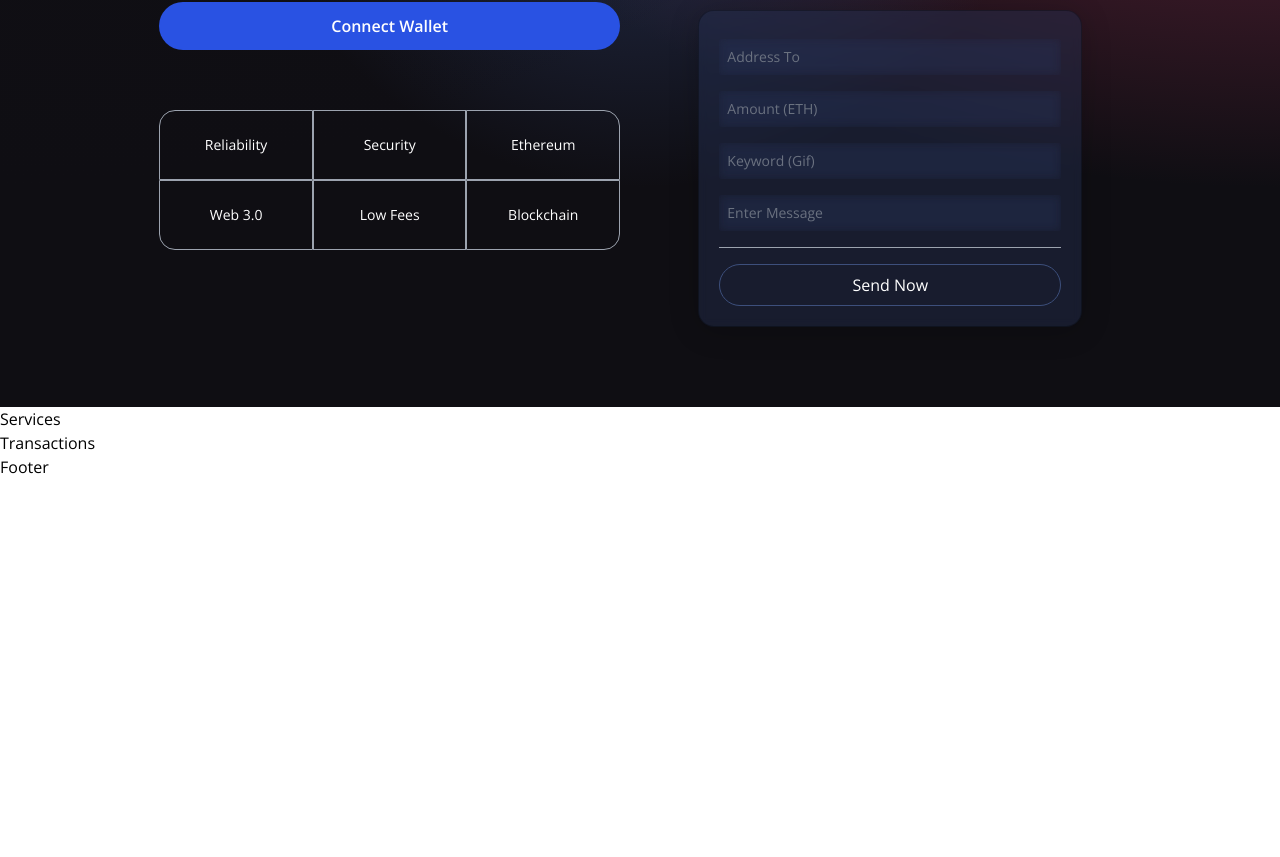
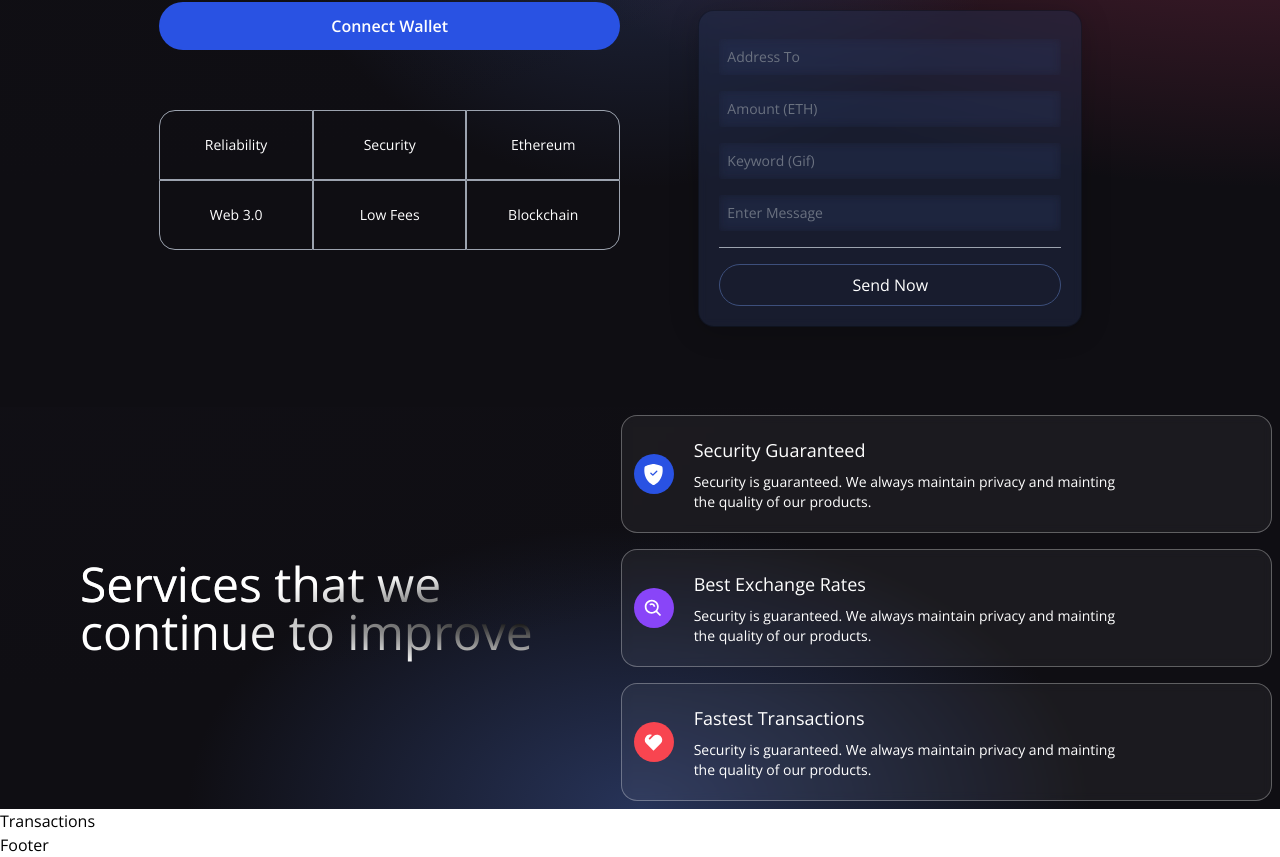
Before and after one commit to DanyGlez94/Krypto_App, a React (Vite) app: page / in a window 1280 px wide. Shown: the part 342-1199 px from the top of the page. Before the commit the page ends 821 px from the top, so only its background shows below. Built offline with nearby package versions, Linux system fonts and the light colour scheme.

Commit message:
Services section finished

```diff
--- a/src/components/Services.jsx
+++ b/src/components/Services.jsx
@@ -1,6 +1,54 @@
+import { BsShieldFillCheck } from 'react-icons/bs';
+import { BiSearchAlt } from 'react-icons/bi';
+import { RiHeart2Fill } from 'react-icons/ri';
+
+const ServiceCard = ({ color, title, icon, subtitle }) => {
+    return (
+        <div className='flex flex-row justify-start items-center white-glassmorphism p-3 m-2 cursor-pointer hover:shadow-xl'>
+            <div className={`w-10 h-10 rounded-full flex justify-center items-center ${color}`}>
+                {icon}
+            </div>
+            <div className='ml-5 flex flex-col flex-1'>
+                <h1 className='mt-2 text-white text-lg'>{title}</h1>
+                <p className='mt-2 text-white text-sm md:w-9/12 mb-2'>{subtitle}</p>
+            </div>
+        </div>
+    )
+}
+
 const Services = () => {
     return (
-        <h1>Services</h1>
+        <div className='flex flex-col md:flex-row w-full justify-center items-center gradient-bg-services'>
+            <div className='flex mf:flex-row flex-col items-center justify-between md:p-20 py-12 px-4' >
+                <div className='flex-1 flex flex-col justify-start items-start'>
+                    <h1 className='text-white text-3xl sm:text-5xl py-2 text-gradient'>
+                        Services that we
+                        <br />
+                        continue to improve
+                    </h1>
+                </div>
+            </div>
+            <div className='flex-1 flex flex-col justify-start items-center'>
+            <ServiceCard
+                color="bg-[#2952e3]"
+                title="Security Guaranteed"
+                icon={<BsShieldFillCheck fontSize={21} className='text-white' />}
+                subtitle="Security is guaranteed. We always maintain privacy and mainting the quality of our products."
+            />
+            <ServiceCard
+                color="bg-[#8945f8]"
+                title="Best Exchange Rates"
+                icon={<BiSearchAlt fontSize={21} className='text-white' />}
+                subtitle="Security is guaranteed. We always maintain privacy and mainting the quality of our products."
+            />
+            <ServiceCard
+                color="bg-[#f84550]"
+                title="Fastest Transactions"
+                icon={<RiHeart2Fill fontSize={21} className='text-white' />}
+                subtitle="Security is guaranteed. We always maintain privacy and mainting the quality of our products."
+            />
+            </div>
+        </div>
     );
 }
 
```
